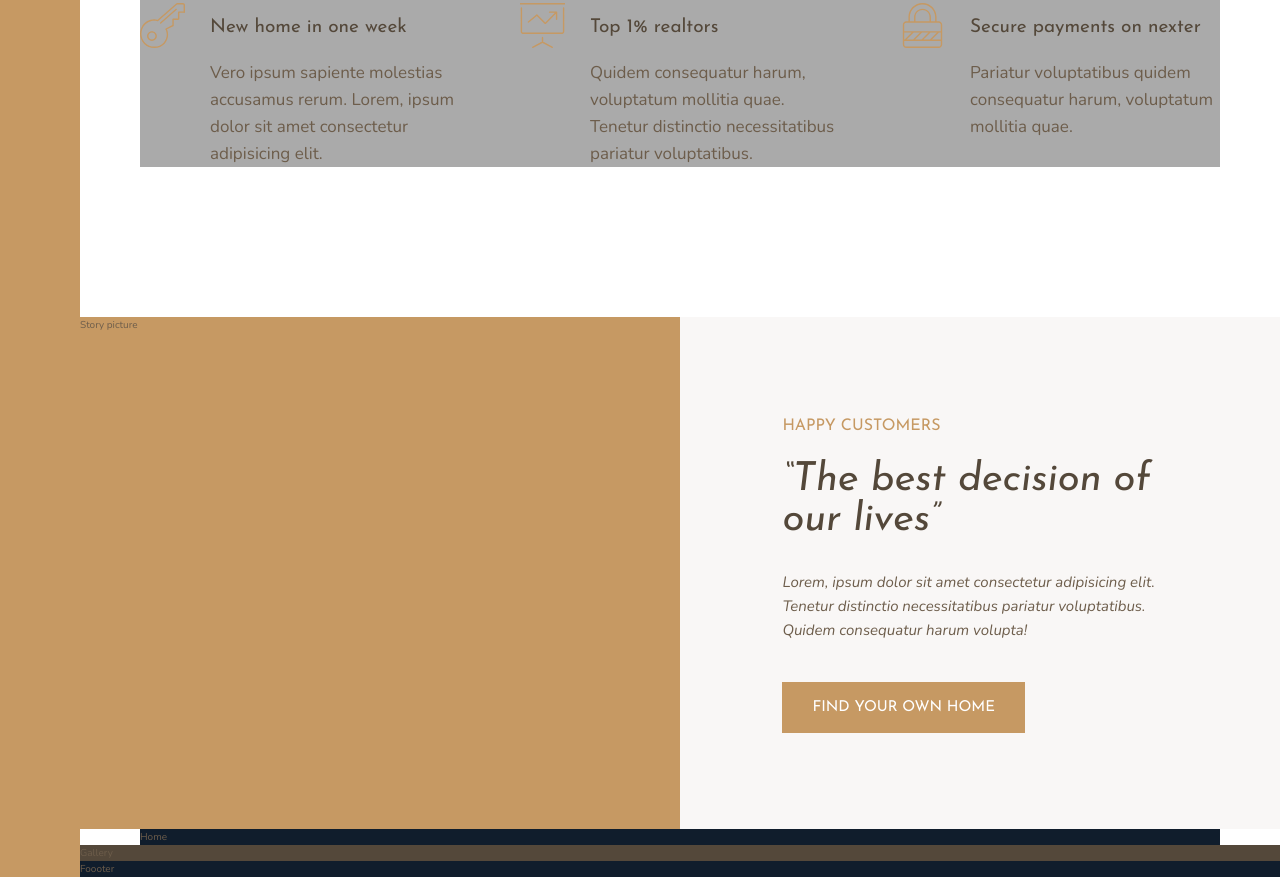
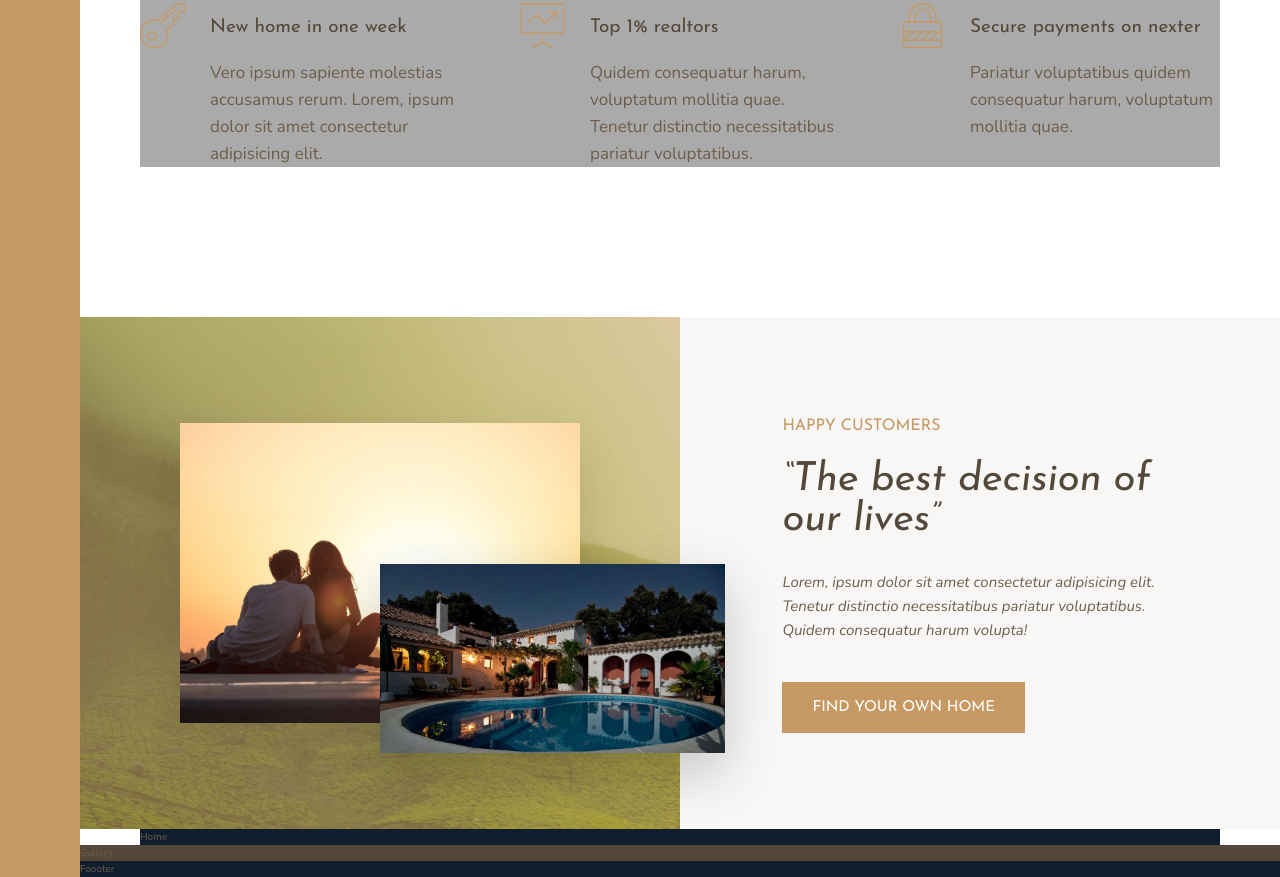
Before and after one commit to patrykpilek/Nexter, a website: page index.html in a window 1280 px wide. Shown: the part 991-1868 px from the top of the page. Drawn offline with nearby package versions, Linux system fonts and the light colour scheme.

Commit message:
Story section - pictures part.

```diff
--- a/index.html
+++ b/index.html
@@ -75,7 +75,8 @@
         </section>
 
         <div class="story__pictures">
-            Story picture
+            <img src="img/story-1.jpeg" alt="Couple with new house" class="story__img--1">
+            <img src="img/story-2.jpeg" alt="New house" class="story__img--2">
         </div>
 
         <div class="story__content">
--- a/sass/_story.scss
+++ b/sass/_story.scss
@@ -2,6 +2,27 @@
     &__pictures {
         background-color: $color-primary;
         grid-column: full-start / col-end 4;
+        background-image: linear-gradient(rgba($color-primary, .5), rgba($color-primary, .5)), url(../img/back.jpg);
+
+        display: grid;
+        grid-template-rows: repeat(6, 1fr);
+        grid-template-columns: repeat(6, 1fr);
+        align-items: center;
+    }
+
+    &__img--1 {
+        width: 100%;
+        grid-row: 2 / 6;
+        grid-column: 2 / 6;
+        box-shadow: 0 2rem 5rem rgba(#000, .1);
+    }
+
+    &__img--2 {
+        width: 115%;
+        grid-row: 4 / 6;
+        grid-column: 4 / 7;
+        z-index: 20;
+        box-shadow: 0 2rem 5rem rgba(#000, .2);
     }
 
     &__content {
```
Also changed, not shown: css/style.css.
